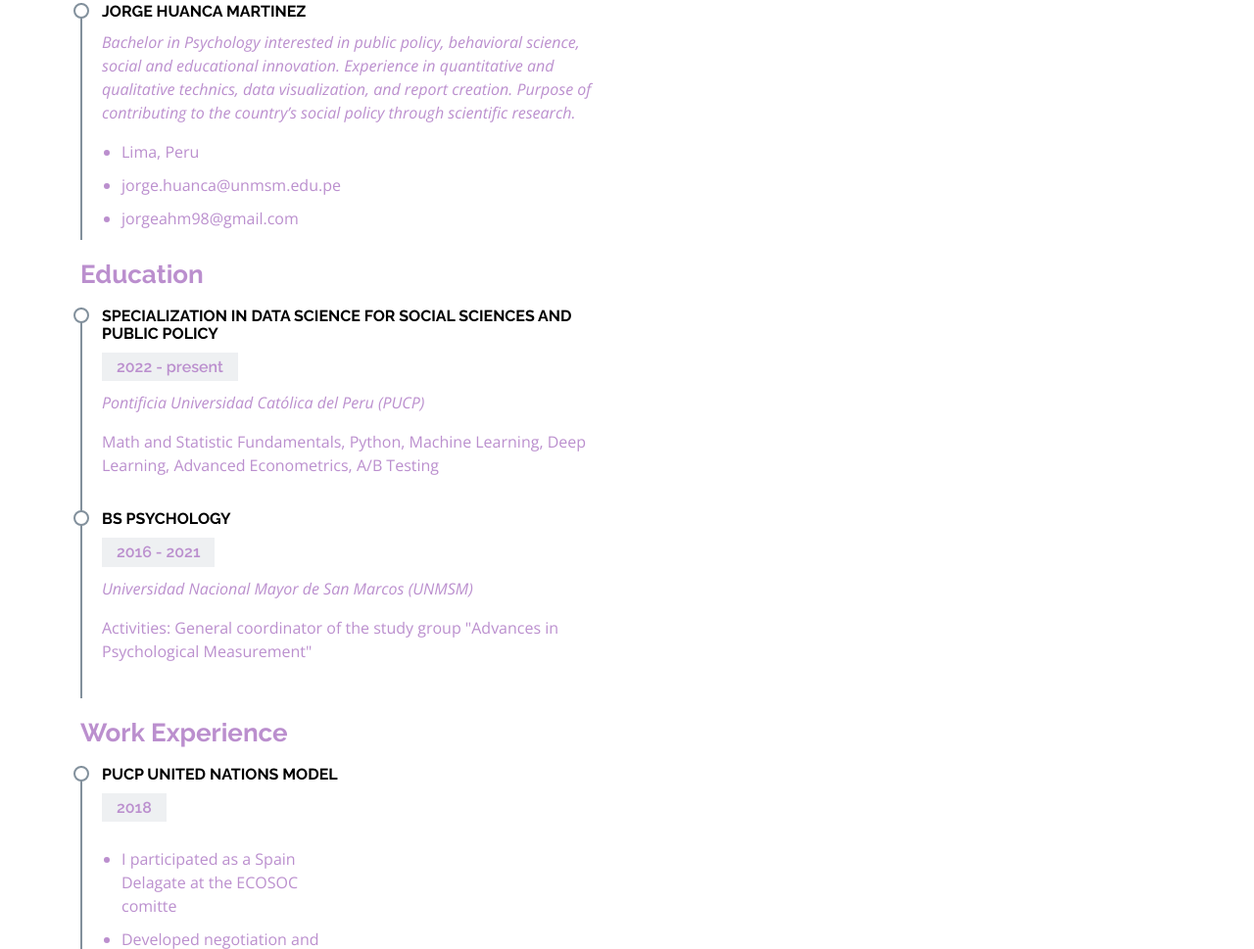
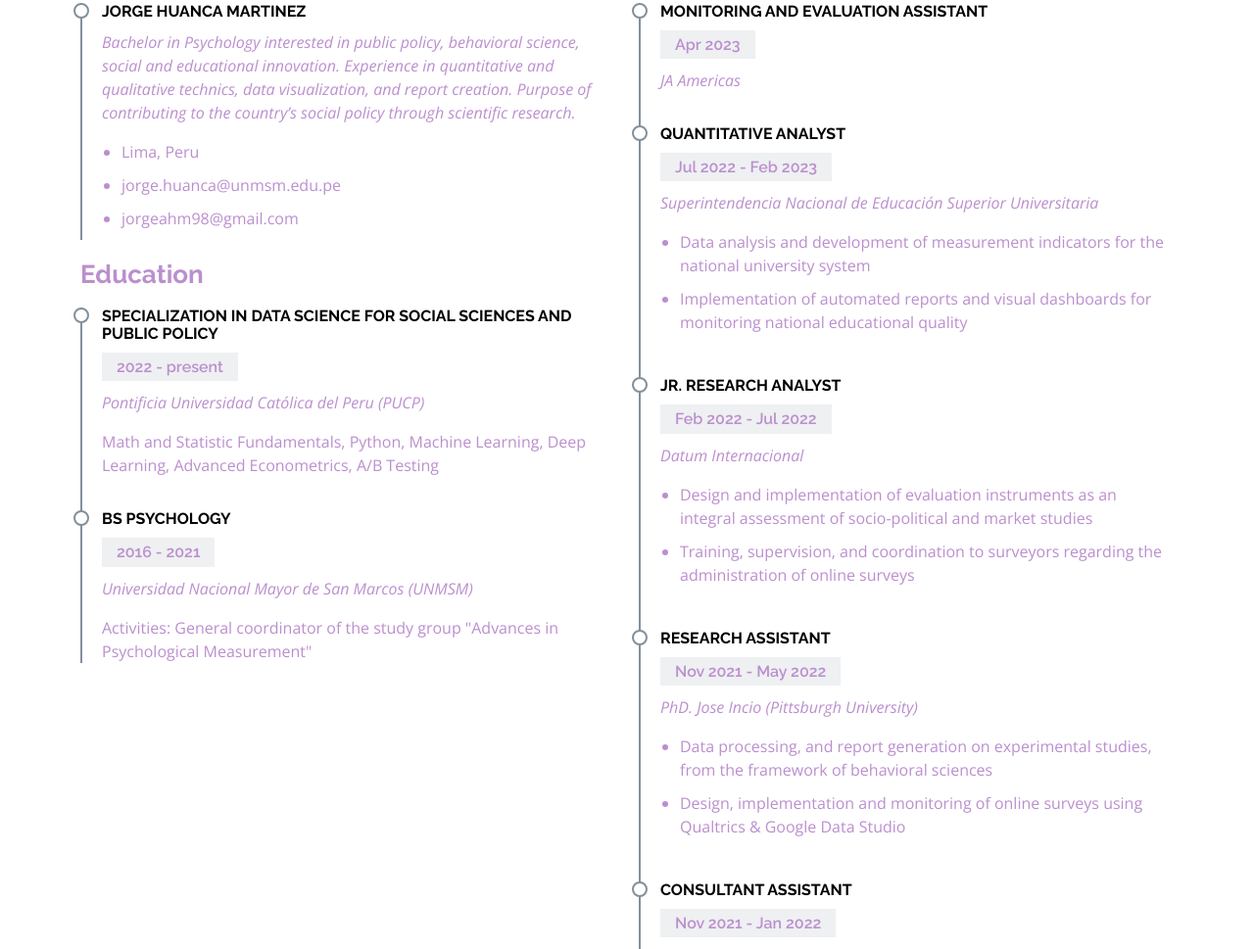
Before and after one commit to jorgehmartinez/repositorio_alternativo, a plain HTML site: page index.html in a window 1280 px wide. Shown: the part 1831-2800 px from the top of the page at 98% size. Drawn offline with nearby package versions, Linux system fonts and the light colour scheme.

Commit message:
Update index.html

```diff
--- a/index.html
+++ b/index.html
@@ -98,6 +98,7 @@
               <div class="row mt-n4">
               </div>
 
+              <div class="skills-content ps-lg-4">
               <div class="progress">
                 <span class="skill"> R <i class="val">90%</i></span>
                 <div class="progress-bar-wrap">
@@ -171,27 +172,59 @@
               <p><em> Universidad Nacional Mayor de San Marcos (UNMSM) </em></p>
               <p> Activities: General coordinator of the study group "Advances in Psychological Measurement" </p>
             </div>
+          </div>
           <div class="col-lg-6">
             <h3 class="resume-title"> Work Experience </h3>
             <div class="resume-item">
-              <h4>PUCP  United Nations Model</h4>
-              <h5>2018</h5>
-              <p><em></em></p>
+              <h4> Monitoring and Evaluation Assistant </h4>
+              <h5>Apr 2023</h5>
+              <p><em> JA Americas </em></p>
               <p>
               <ul>
-                <li> I participated as a Spain Delagate at the ECOSOC comitte </li>
-                <li> Developed negotiation and speech skills</li>
               </ul>
               </p>
             </div>
            <div class="resume-item">
-              <h4>Cultural Volunteering </h4>
-              <h5>2021 </h5>
-              <p><em> OPROSAC - PUCP </em></p>
+              <h4> Quantitative Analyst </h4>
+              <h5>Jul 2022 - Feb 2023</h5>
+              <p><em> Superintendencia Nacional de Educación Superior Universitaria </em></p>
               <p>
               <ul>
-                <li>Lead in the design, development, and implementation of the graphic, layout, and production communication materials</li>
-                <li> I formed a team of 11 people for the collective creation, execution and evaluation of cultural interventions aimed at the university community.</li>
+                <li> Data analysis and development of measurement indicators for the national university system </li>
+                <li> Implementation of automated reports and visual dashboards for monitoring national educational quality </li>
+              </ul>
+              </p>
+            </div>
+           <div class="resume-item">
+              <h4> Jr. Research Analyst </h4>
+              <h5>Feb 2022 - Jul 2022</h5>
+              <p><em> Datum Internacional </em></p>
+              <p>
+              <ul>
+                <li> Design and implementation of evaluation instruments as an integral assessment of socio-political and market studies </li>
+                <li> Training, supervision, and coordination to surveyors regarding the administration of online surveys </li>
+              </ul>
+              </p>
+            </div>
+            <div class="resume-item">
+              <h4> Research Assistant </h4>
+              <h5>Nov 2021 - May 2022</h5>
+              <p><em> PhD. Jose Incio (Pittsburgh University) </em></p>
+              <p>
+              <ul>
+                <li> Data processing, and report generation on experimental studies, from the framework of behavioral sciences  </li>
+                <li> Design, implementation and monitoring of online surveys using Qualtrics & Google Data Studio </li>
+              </ul>
+              </p>
+            </div>
+           <div class="resume-item">
+              <h4> Consultant Assistant </h4>
+              <h5>Nov 2021 - Jan 2022</h5>
+              <p><em> Women and Vulnerable Populations Ministry of Peru </em></p>
+              <p>
+              <ul>
+                <li> Development of socioeconomic indicators in a sub-regional policy for persons with disabilities </li>
+                <li> Analysis of different peruvian (Enaho, Endes, Enedis) databases </li>
               </ul>
               </p>
             </div>
@@ -199,22 +232,12 @@
             <h3 class="resume-title"> Languages </h3>
             <div class="resume-item">
               <h4> English </h4>
-              <h5> Advanced </h5>
+              <h5> Intermediate </h5>
               <p><em></em></p>
              </div>
             <div class="resume-item">
               <h4>Spanish</h4>
               <h5>Mother tongue</h5>
-              <p><em></em></p>
-            </div>
-            <div class="resume-item">
-              <h4> Chinese </h4>
-              <h5> Basic 5 </h5>
-              <p><em></em></p>
-            </div>
-            <div class="resume-item">
-              <h4> Quechua </h4>
-              <h5>Basic</h5>
               <p><em></em></p>
             </div>
           </div>
```
